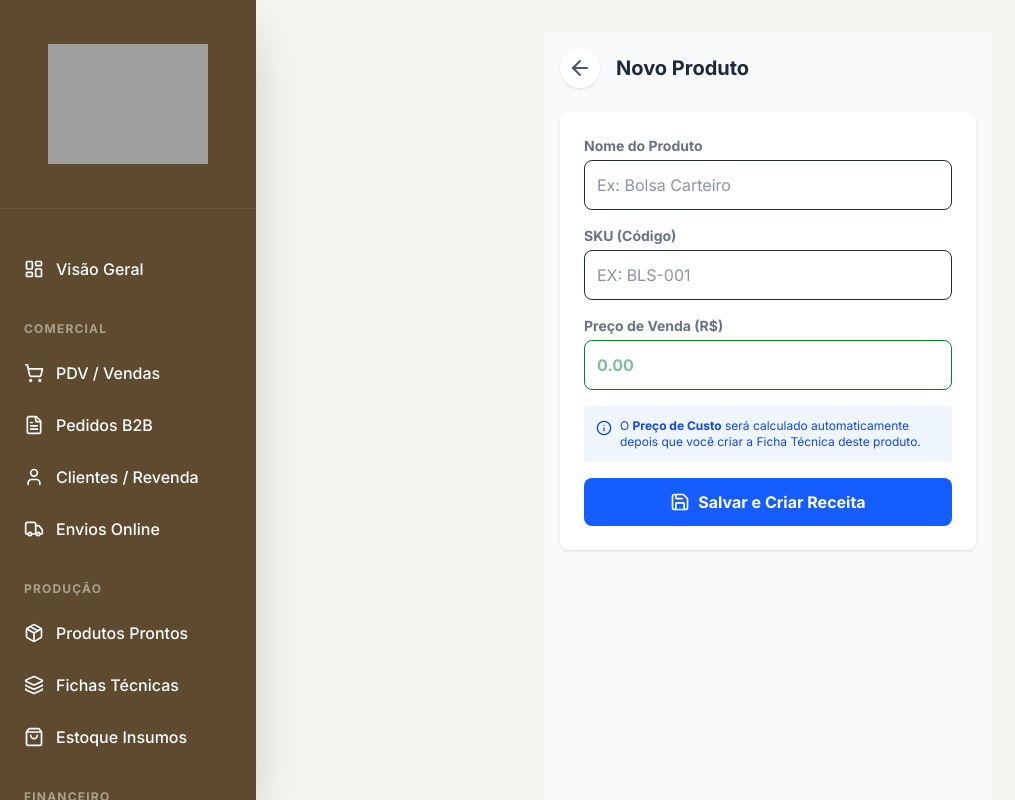
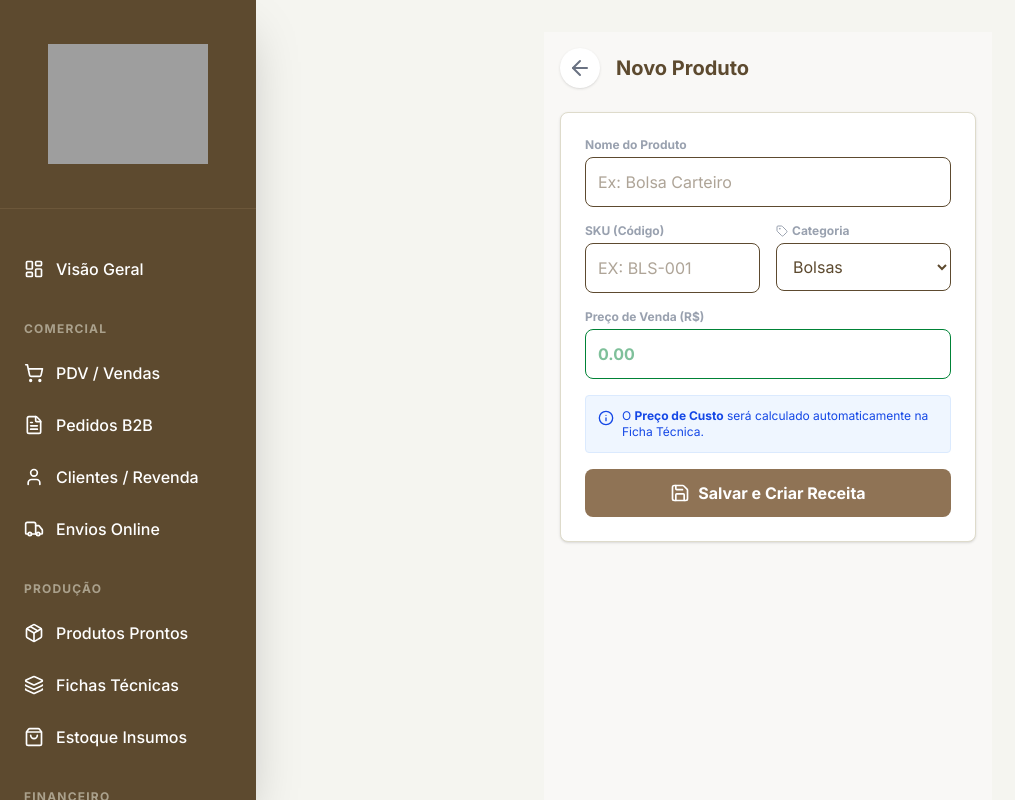
Before and after one commit to Lucasschmitt1801/sistema-erp-agrotech, a Next.js app: page /novo-produto in a window 1280 px wide. Shown: the whole page, without its empty margins (0-1015 px from the left). Built offline with nearby package versions, Linux system fonts and the light colour scheme; no server answers; grey boxes are pictures that could not be loaded.

Commit message:
categorias de produtos

```diff
--- a/app/novo-produto/page.tsx
+++ b/app/novo-produto/page.tsx
@@ -3,7 +3,7 @@
 import { useState } from 'react'
 import { supabase } from '@/lib/supabase'
 import { useRouter } from 'next/navigation'
-import { ArrowLeft, Save, Info } from 'lucide-react'
+import { ArrowLeft, Save, Info, Tag } from 'lucide-react'
 import Link from 'next/link'
 
 export default function NovoProduto() {
@@ -14,9 +14,10 @@ export default function NovoProduto() {
     nome: '',
     sku: '',
     preco_venda: '',
+    categoria: 'Bolsas' // Valor padrão
   })
 
-  const handleChange = (e: React.ChangeEvent<HTMLInputElement>) => {
+  const handleChange = (e: React.ChangeEvent<HTMLInputElement | HTMLSelectElement>) => {
     setFormData({ ...formData, [e.target.name]: e.target.value })
   }
 
@@ -30,8 +31,9 @@ export default function NovoProduto() {
         {
           nome: formData.nome,
           sku: formData.sku.toUpperCase(),
-          preco_custo: 0, // Custo inicial zero, será definido na Ficha Técnica
-          preco_venda: parseFloat(formData.preco_venda.replace(',', '.'))
+          preco_custo: 0,
+          preco_venda: parseFloat(formData.preco_venda.replace(',', '.')),
+          categoria: formData.categoria // Salva a categoria
         }
       ])
 
@@ -40,45 +42,60 @@ export default function NovoProduto() {
     if (error) {
       alert('Erro: ' + error.message)
     } else {
-      router.push('/producao') // Manda direto para a Ficha Técnica para cadastrar a receita
+      router.push('/producao')
     }
   }
 
   return (
-    <main className="p-4 max-w-md mx-auto bg-gray-50 min-h-screen text-gray-800">
+    <main className="p-4 max-w-md mx-auto bg-[#f9f8f6] min-h-screen text-[#5d4a2f]">
       <div className="flex items-center mb-6">
-        <Link href="/produtos" className="text-gray-600 hover:text-gray-900 mr-4 p-2 bg-white rounded-full shadow-sm">
+        <Link href="/produtos" className="text-gray-500 hover:text-[#5d4a2f] mr-4 p-2 bg-white rounded-full shadow-sm">
           <ArrowLeft size={24} />
         </Link>
         <h1 className="text-xl font-bold">Novo Produto</h1>
       </div>
 
-      <form onSubmit={handleSalvar} className="bg-white p-6 rounded-lg shadow-sm space-y-4">
+      <form onSubmit={handleSalvar} className="bg-white p-6 rounded-lg shadow-sm border border-[#dedbcb] space-y-4">
 
         <div>
-          <label className="block text-sm font-bold text-gray-500 mb-1">Nome do Produto</label>
+          <label className="block text-xs font-bold text-gray-400 mb-1">Nome do Produto</label>
           <input name="nome" required placeholder="Ex: Bolsa Carteiro"
-            className="w-full p-3 border rounded-lg" onChange={handleChange} />
+            className="w-full p-3 border rounded-lg focus:border-[#8f7355] outline-none text-[#5d4a2f]" onChange={handleChange} />
+        </div>
+
+        <div className="grid grid-cols-2 gap-4">
+            <div>
+                <label className="block text-xs font-bold text-gray-400 mb-1">SKU (Código)</label>
+                <input name="sku" placeholder="Ex: BLS-001"
+                    className="w-full p-3 border rounded-lg uppercase focus:border-[#8f7355] outline-none text-[#5d4a2f]" onChange={handleChange} />
+            </div>
+
+            {/* SELETOR DE CATEGORIA NOVO */}
+            <div>
+                <label className="block text-xs font-bold text-gray-400 mb-1 flex items-center gap-1"><Tag size={12}/> Categoria</label>
+                <select name="categoria" className="w-full p-3 border rounded-lg bg-white focus:border-[#8f7355] outline-none text-[#5d4a2f]" onChange={handleChange}>
+                    <option value="Bolsas">Bolsas</option>
+                    <option value="Cintos">Cintos</option>
+                    <option value="Carteiras">Carteiras</option>
+                    <option value="Selaria">Selaria</option>
+                    <option value="Acessórios">Acessórios</option>
+                    <option value="Outros">Outros</option>
+                </select>
+            </div>
         </div>
 
         <div>
-          <label className="block text-sm font-bold text-gray-500 mb-1">SKU (Código)</label>
-          <input name="sku" placeholder="Ex: BLS-001"
-            className="w-full p-3 border rounded-lg uppercase" onChange={handleChange} />
+           <label className="block text-xs font-bold text-gray-400 mb-1">Preço de Venda (R$)</label>
+           <input name="preco_venda" type="number" step="0.01" placeholder="0.00" required
+              className="w-full p-3 border rounded-lg text-green-700 font-bold focus:border-green-500 outline-none" onChange={handleChange} />
         </div>
 
-        <div>
-           <label className="block text-sm font-bold text-gray-500 mb-1">Preço de Venda (R$)</label>
-           <input name="preco_venda" type="number" step="0.01" placeholder="0.00" required
-              className="w-full p-3 border rounded-lg text-green-700 font-bold" onChange={handleChange} />
+        <div className="bg-blue-50 p-3 rounded text-xs text-blue-700 flex gap-2 items-start border border-blue-100">
+            <Info size={16} className="mt-0.5 shrink-0"/>
+            <p>O <strong>Preço de Custo</strong> será calculado automaticamente na Ficha Técnica.</p>
         </div>
 
-        <div className="bg-blue-50 p-3 rounded text-xs text-blue-700 flex gap-2 items-start">
-            <Info size={16} className="mt-0.5 shrink-0"/>
-            <p>O <strong>Preço de Custo</strong> será calculado automaticamente depois que você criar a Ficha Técnica deste produto.</p>
-        </div>
-
-        <button type="submit" disabled={loading} className="w-full bg-blue-600 text-white p-3 rounded-lg font-bold hover:bg-blue-700 transition-colors disabled:bg-gray-400 mt-4 flex justify-center items-center gap-2">
+        <button type="submit" disabled={loading} className="w-full bg-[#8f7355] text-white p-3 rounded-lg font-bold hover:bg-[#5d4a2f] transition-colors disabled:opacity-50 mt-4 flex justify-center items-center gap-2">
           {loading ? 'Salvando...' : <><Save size={20} /> Salvar e Criar Receita</>}
         </button>
 
```
